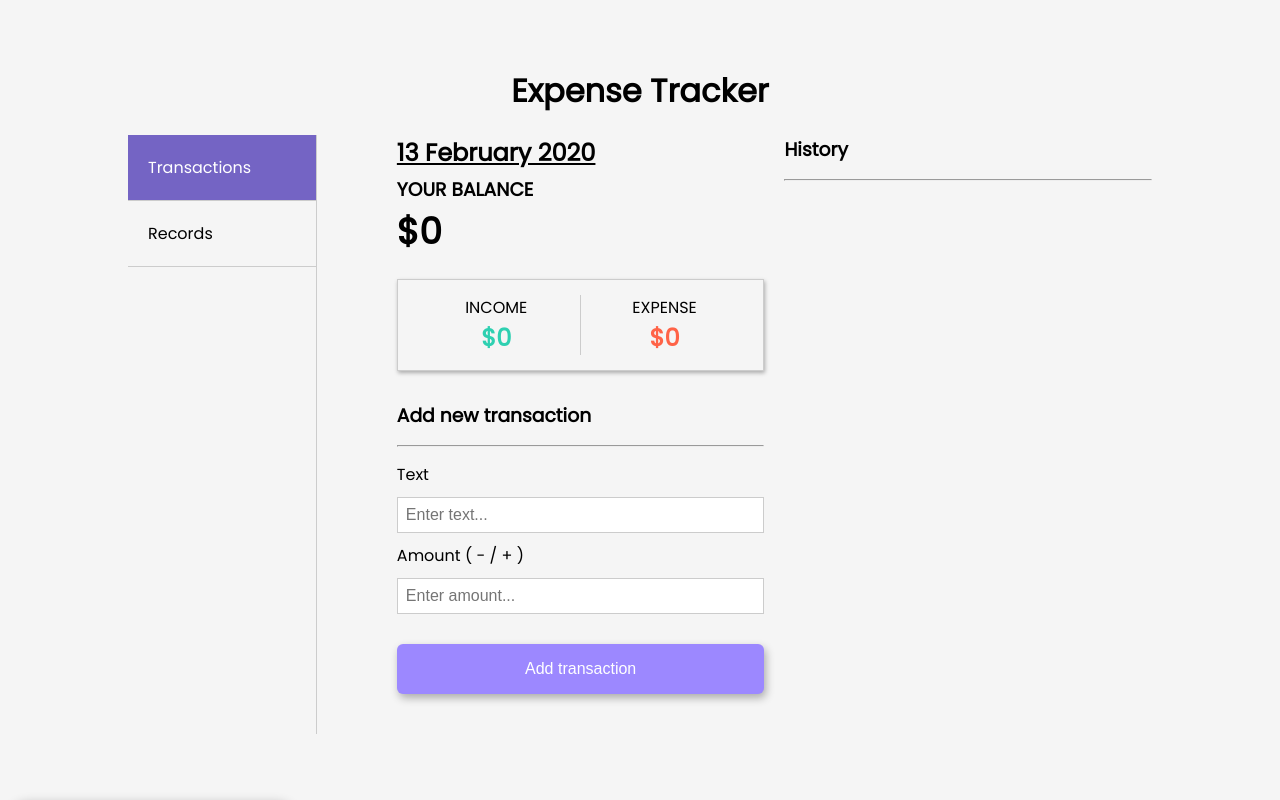
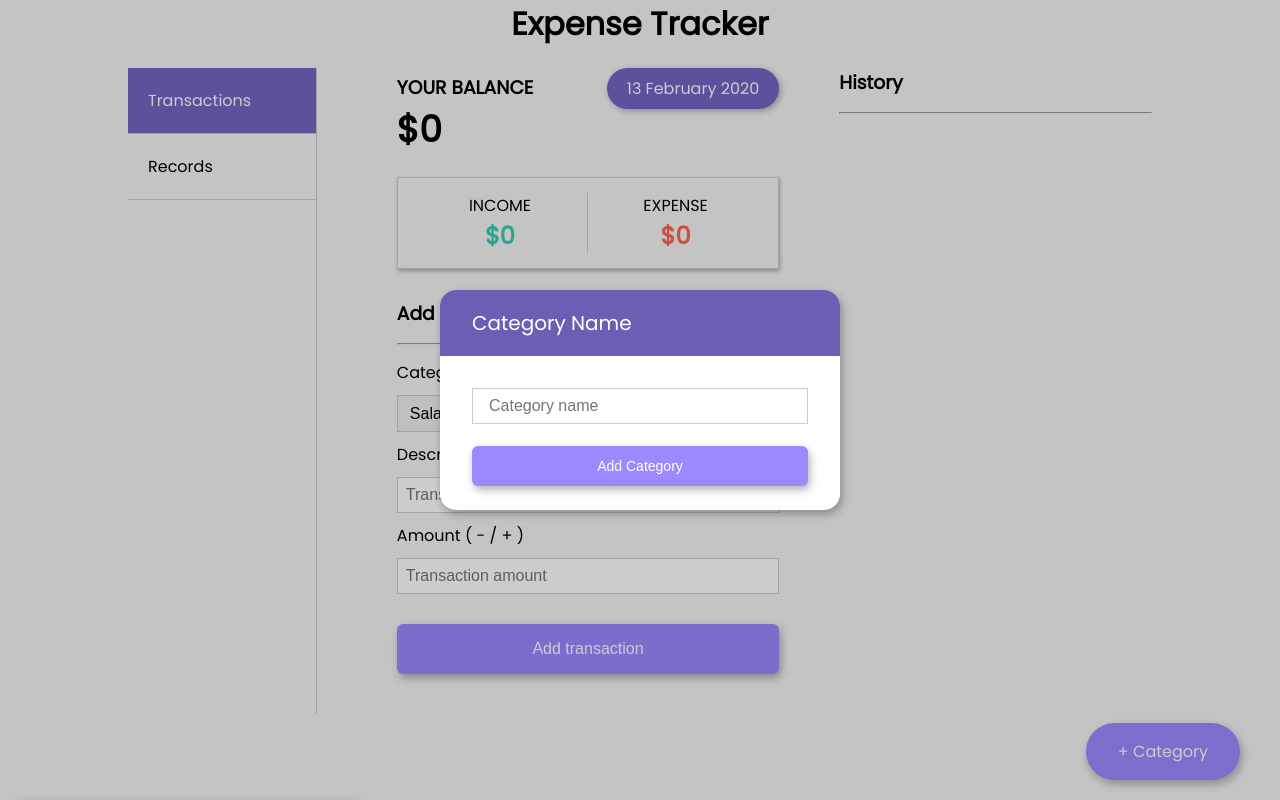
Before and after one commit to danyprasetya8/expense-tracker-vanilla, a website built with webpack: page src/index.html in a window 1280 px wide. Built offline with nearby package versions, Linux system fonts and the light colour scheme; files whose address does not match are found by name.

Commit message:
Add category field

```diff
--- a/package.json
+++ b/package.json
@@ -18,6 +18,7 @@
   },
   "homepage": "https://github.com/danyprasetya8/expense-tracker-vanilla#readme",
   "dependencies": {
+    "chart.js": "^2.9.3",
     "css-loader": "^3.4.2",
     "flatpickr": "^4.6.3",
     "moment": "^2.24.0",
--- a/src/index.html
+++ b/src/index.html
@@ -11,12 +11,20 @@
 
   <div class="container">
     <ul class="navigation">
-      <li class="active">Transactions</li>
-      <li>Records</li>
+      <li class="tab active"
+          data-currtab="TRANSACTIONS"
+          onclick="toggleActiveTab('TRANSACTIONS')">
+        Transactions
+      </li>
+      <li class="tab"
+          data-currtab="RECORDS"
+          onclick="toggleActiveTab('RECORDS')">
+        Records
+      </li>
     </ul>
-    <div class="content">
+    <div class="transactions">
       <div class="transaction-container">
-        <h2 id="curr-date"></h2>
+        <div id="curr-date"></div>
         <div class="balance-container">
           <h3>YOUR BALANCE</h3>
           <div class="balance-total">$0</div>
@@ -36,10 +44,12 @@
         <form class="add-transaction-container">
           <h3>Add new transaction</h3>
           <hr>
-          <span>Text</span>
-          <input type="text" placeholder="Enter text..." id="text-value">
+          <span>Category</span>
+          <select name="" id="category-value"></select>
+          <span>Description</span>
+          <input type="text" placeholder="Transaction description" id="text-value">
           <span>Amount ( - / + )</span>
-          <input type="number" placeholder="Enter amount..." id="amount-value">
+          <input type="number" placeholder="Transaction amount" id="amount-value">
           <button type="submit">Add transaction</button>
         </form>
       </div>
@@ -48,10 +58,24 @@
         <hr>
         <div class="history-list"></div>
       </div>
+      <div class="add-category">+ Category</div>
+    </div>
+    <div class="records">
+      <div class="chart-container">
+        <canvas id="records-chart" width="200" height="200"></canvas>
+      </div>
     </div>
   </div>
   <div class="validation">
-    You must fill the text and amount
+    You must fill the text, amount, and category
   </div>
+
+  <div class="transparent-layer"></div>
+  <form class="category-modal">
+    <div class="category-name">Category Name</div>
+    <input type="text" id="add-category-input" placeholder="Category name">
+    <small class="category-error-msg">Please input category name</small>
+    <button type="submit">Add Category</button>
+  </form>
 </body>
 </html>
--- a/src/index.js
+++ b/src/index.js
@@ -1,22 +1,71 @@
 const moment = require('moment')
 import flatpickr from 'flatpickr'
+import Chart from 'chart.js'
 
+
+
+
+// HOME PAGE
+const tabList = document.querySelectorAll('.tab')
+const trasactionTab = document.querySelector('.transactions')
+const recordTab = document.querySelector('.records')
+window.toggleActiveTab = function (type) {
+  tabList.forEach(tab => {
+    const { currtab } = tab.dataset
+    if (currtab === type) {
+      trasactionTab.className = 'transactions'
+      recordTab.className = 'records'
+      tab.classList.add('active')
+      if (type === 'TRANSACTIONS') {
+        trasactionTab.classList.add('show-tabs')
+      } else {
+        recordTab.classList.add('show-tabs')
+      }
+    } else {
+      tab.className = 'tab'
+    }
+  })
+}
+tabList[0].click()
+
+
+
+// TRANSACTIONS TAB
 const totalBalanceEl = document.querySelector('.balance-total')
 const incomeValueEl = document.querySelector('.income-value')
 const expenseValueEl = document.querySelector('.expense-value')
 const historyListEl = document.querySelector('.history-list')
-const textValueEl = document.querySelector('#text-value')
+/**------------------------------------------------------------------------- */
+const descValueEl = document.querySelector('#text-value')
 const amountValueEl = document.querySelector('#amount-value')
+const categoryValueEl = document.querySelector('#category-value')
 const formEl = document.querySelector('.add-transaction-container')
+/**------------------------------------------------------------------------- */
 const validationEl = document.querySelector('.validation')
+/**------------------------------------------------------------------------- */
 const currDateEl = document.querySelector('#curr-date')
+/**------------------------------------------------------------------------- */
+const categoryModalEl = document.querySelector('.category-modal')
+const addCategoryInput = document.querySelector('#add-category-input')
+const categoryErrorMsgEl = document.querySelector('.category-error-msg')
+/**------------------------------------------------------------------------- */
 
 let balanceList = []
 let date = null
+let categoryList = ['SALARY', 'FOOD', 'TRANSPORTATION']
 
 date = moment().format('DD MMMM YYYY')
 currDateEl.innerHTML = date
-currDateEl.style.textDecoration = 'underline'
+
+function generateCategoryList () {
+  categoryList.forEach(category => {
+    const categoryEl = document.createElement('option')
+    categoryEl.value = category.toUpperCase()
+    categoryEl.style.textTransform = 'capitalize'
+    categoryEl.innerHTML = category.toLowerCase()
+    categoryValueEl.appendChild(categoryEl)
+  })
+}
 
 function curencyFormat (value) {
   return String(value).replace(/(\d)(?=(\d\d\d)+(?!\d))/g, '$1,')
@@ -46,7 +95,8 @@ function createHistoryDOM () {
     wrapper.classList.add('history-wrapper')
     icon.classList.add('cross-icon')
     history.classList.add('history', type)
-    text.innerHTML = item.desc
+    text.style.textTransform = 'capitalize'
+    text.innerHTML = `${item.category.toLowerCase()} ${item.desc}`
     amount.innerHTML = item.amount
     icon.addEventListener('click', () => deleteItem(idx))
     history.appendChild(text)
@@ -74,22 +124,36 @@ function validateType(val) {
 
 formEl.addEventListener('submit', (e) => {
   e.preventDefault()
-  if (textValueEl.value.length && amountValueEl.value.length) {
+  if (amountValueEl.value.length && categoryValueEl.value.length) {
     const obj = {
-      desc: textValueEl.value,
+      desc: descValueEl.value,
       amount: +amountValueEl.value,
+      category: categoryValueEl.value,
       type: validateType(amountValueEl.value),
       date: date
     }
     balanceList.push(obj)
     window.localStorage.setItem('balanceList', JSON.stringify(balanceList))
     updateDOM()
-    textValueEl.value = ''
+    descValueEl.value = ''
     amountValueEl.value = ''
   } else {
     validationEl.classList.add('show-validation')
     setTimeout(() => validationEl.classList.remove('show-validation'), 1500)
   }
+})
+
+categoryModalEl.addEventListener('submit', e => {
+  e.preventDefault()
+  const newCategory = addCategoryInput.value
+  categoryErrorMsgEl.style.display = 'none'
+  if (newCategory !== '') {
+    categoryList.push(newCategory)
+    generateCategoryList()
+  } else {
+    categoryErrorMsgEl.style.display = 'block'
+  }
+  addCategoryInput.value = ''
 })
 
 function getLocalStorage () {
@@ -100,3 +164,30 @@ function getLocalStorage () {
 }
 
 getLocalStorage()
+generateCategoryList()
+
+
+
+
+
+//RECORDS TAB
+const ctx = document.querySelector('#records-chart')
+new Chart(ctx, {
+  type: 'pie',
+  data: {
+    labels: ['Red', 'Blue', 'Yellow', 'Green', 'Purple', 'Orange'],
+    datasets: [{
+      labels: '# of votes',
+      data: [12, 19, 3, 5, 2, 3],
+      backgroundColor: [
+        'rgba(255, 99, 132, 0.2)',
+        'rgba(54, 162, 235, 0.2)',
+        'rgba(255, 206, 86, 0.2)',
+        'rgba(75, 192, 192, 0.2)',
+        'rgba(153, 102, 255, 0.2)',
+        'rgba(255, 159, 64, 0.2)'
+      ],
+      borderWidth: 1
+    }]
+  }
+})
--- a/src/style.css
+++ b/src/style.css
@@ -10,7 +10,6 @@
 body {
   font-family: 'Poppins', sans-serif;
   display: flex;
-  justify-content: center;
   align-items: center;
   flex-direction: column;
   min-height: 100vh;
@@ -29,18 +28,18 @@ body > h1 {
 
 .navigation {
   width: 20%;
+  margin-right: 80px;
   list-style: none;
-  margin-right: 80px;
   border-right: 1px solid #ccc;
 }
 
-.navigation li {
+.tab {
   padding: 20px;
   transition: all .3s ease;
   border-bottom: 1px solid #ccc;
 }
 
-.navigation li:hover{
+.tab:hover{
   background: #9C88FF;
   color: white;
   cursor: pointer;
@@ -51,18 +50,43 @@ body > h1 {
   color: white;
 }
 
-.content {
+.transactions {
   width: 80%;
+  display: none;
+}
+
+.records {
+  width: 80%;
+  display: none;
+  align-items: center;
+  flex-direction: column;
+}
+
+.chart-container {
+  width: 50%;
+}
+
+.show-tabs {
   display: flex;
 }
 
+#curr-date {
+  text-align: right;
+  background: #7464c4;
+  color: #fff;
+  padding: 8px 20px;
+  float: right;
+  border-radius: 24px;
+  box-shadow: 2px 2px 6px rgba(0, 0, 0, 0.3);
+}
+
 .transaction-container {
-  width: 50%
+  width: 55%
 }
 
 .history-container {
-  width: 50%;
-  margin-left: 20px;
+  width: 45%;
+  margin-left: 60px;
 }
 
 .balance-container {
@@ -108,7 +132,6 @@ body > h1 {
   display: flex;
   flex-direction: column;
   margin: 30px 0 20px;
-  height: 50%;
   display: flex;
   flex-direction: column;
   justify-content: space-evenly;
@@ -118,7 +141,11 @@ hr {
   margin: 15px 0;
 }
 
-.add-transaction-container > input {
+.add-transaction-container > select {
+  text-transform: capitalize;
+}
+
+.add-transaction-container > input, .add-transaction-container > select {
   padding: 8px;
   font-size: 16px;
   margin: 10px 0;
@@ -140,10 +167,7 @@ hr {
   border-radius: 6px;
   box-shadow: 2px 4px 8px rgba(0, 0, 0, 0.3);
   margin: 20px 0;
-}
-
-.add-transaction-container > button:hover {
-  cursor: pointer;
+  transition: background .3s ease;
 }
 
 .history-wrapper {
@@ -237,3 +261,94 @@ hr {
   outline: none;
   width: 100%;
 }
+
+.add-category {
+  position: fixed;
+  right: 0;
+  bottom: 0;
+  margin: 20px 40px;
+  background: #9C88FF;
+  padding: 16px 32px;
+  color: #fff;
+  border-radius: 32px;
+  box-shadow: 2px 4px 10px rgba(0, 0, 0, 0.3);
+  transition: background .3s ease;
+}
+
+.add-category:hover,
+.add-transaction-container > button:hover {
+  cursor: pointer;
+  background: #6c5eb5;
+}
+
+.transparent-layer {
+  position: fixed;
+  top: 0;
+  left: 0;
+  background: rgba(0, 0, 0, 0.2);
+  z-index: 3;
+  height: 100vh;
+  width: 100vw;
+}
+
+.category-modal {
+  position: fixed;
+  top: 50%;
+  left: 50%;
+  transform: translate(-50%, -50%);
+  z-index: 3;
+  height: 220px;
+  width: 400px;
+  background: #fff;
+  border-radius: 16px;
+  box-shadow: 2px 4px 10px rgba(0, 0, 0, 0.3);
+  display: flex;
+  flex-direction: column;
+  justify-content: space-between;
+  font-size: 20px;
+}
+
+#add-category-input {
+  padding: 8px 16px;
+  border: 1px solid #ccc;
+  outline: none;
+  font-size: 16px;
+  margin: 0 32px;
+}
+
+.category-modal > button {
+  font-size: 14px;
+  border: none;
+  outline: none;
+  padding: 12px 16px;
+  background-color: #9C88FF;
+  color: white;
+  border-radius: 6px;
+  box-shadow: 2px 4px 8px rgba(0, 0, 0, 0.3);
+  transition: background .3s ease;
+  margin: 0 32px 24px;
+}
+
+.category-modal > button:hover {
+  cursor: pointer;
+  background: #6c5eb5;
+}
+
+.category-name {
+  background: #6c5eb5;
+  color: #fff;
+  border-top-right-radius: inherit;
+  border-top-left-radius: inherit;
+  height: 30%;
+  display: flex;
+  align-items: center;
+  padding: 0 32px;
+  margin: 0 0 10px;
+}
+
+.category-error-msg {
+  font-size: 12px;
+  color: tomato;
+  margin: 0 32px;
+  display: none;
+}
```
Also changed, not shown: 1 other file.
